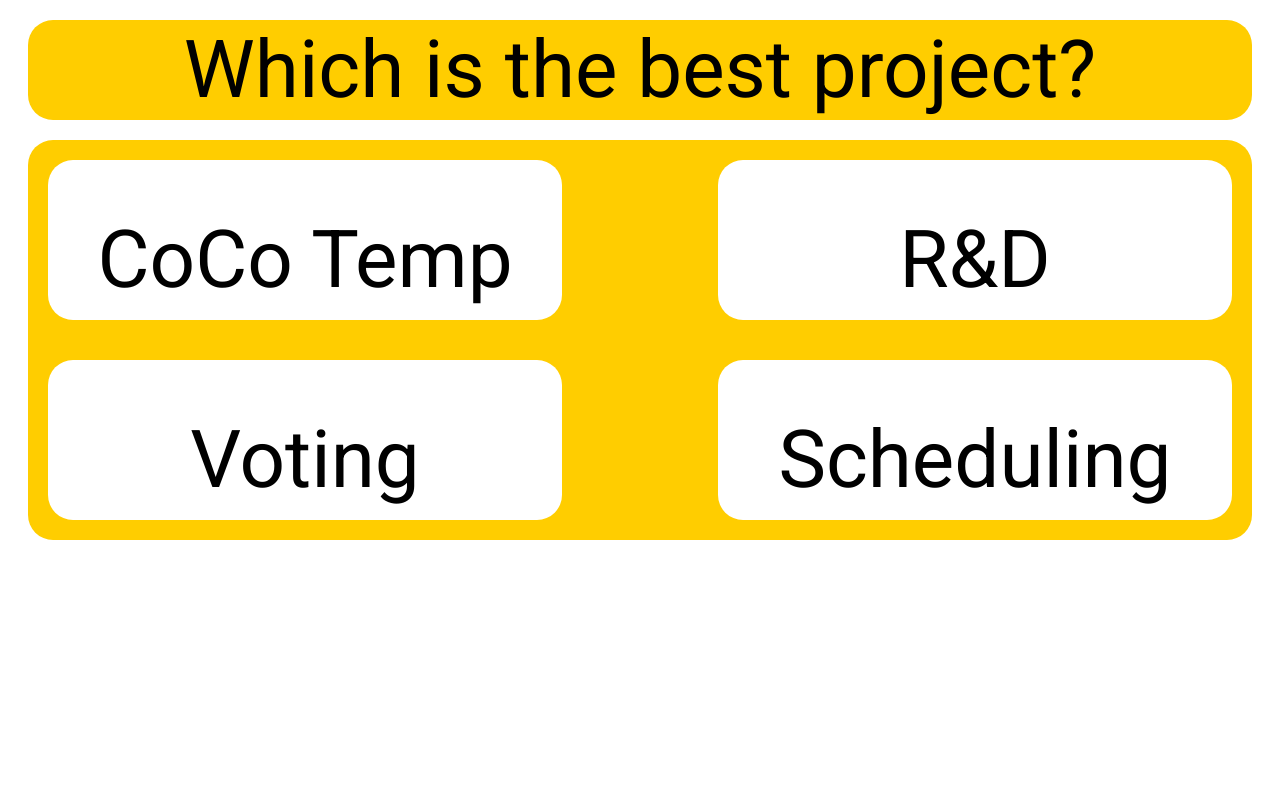
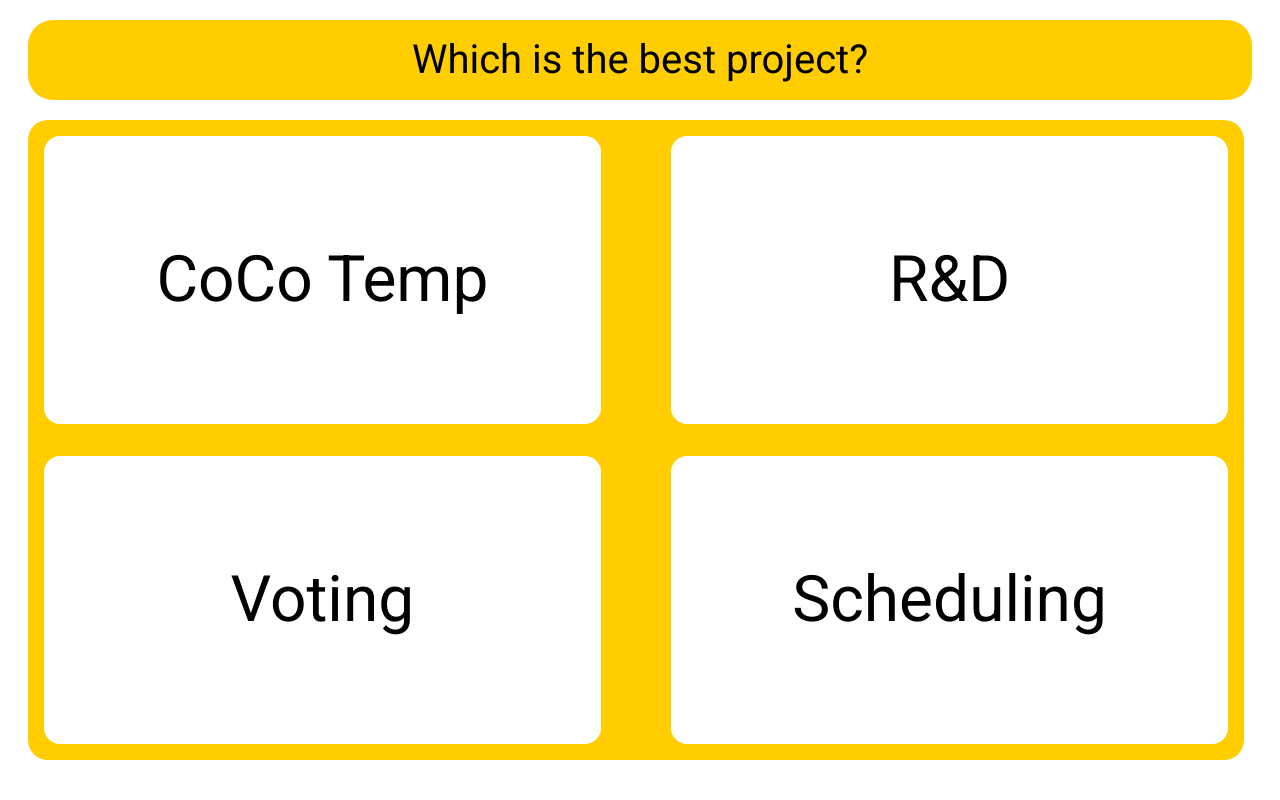
Before and after one commit to MTUHIDE/ask-meagain, a Flask app: template app/app/templates/surveyQuestion.html in a window 1280 px wide. Run offline with Flask 2, Linux system fonts and the light colour scheme; the template is opened without the code that fills it, so the values that code supplies are empty.

Commit message:
Beginning of master stylesheet
I'm not quite sure what we needed but if you want to make buttons or containing divs there's very basic CSS to match it. It's in app/style/style.css which you will most likely want to link from app/template/examplePage.html using <link rel="stylesheet" type="text/css" href="../style/style.css">

```diff
--- /dev/null
+++ b/app/app/style/style.css
@@ -0,0 +1,60 @@
+body
+{
+	background-color: white;
+}
+
+.menuButton
+{
+	background-color: #ffcd00;
+	color: black;
+
+	text-align: center;
+	font-family: "Roboto";
+}
+
+.containerBox
+{
+	background-color: #ffcd00;
+}
+
+
+/*survey page specific below*/
+.surveyButton
+{
+	background-color: white;
+	color: black;
+
+	text-align: center;
+	line-height: 36vh;
+	font-size: 8vh;
+	font-family: "Roboto";
+
+	height: 36vh;
+	margin: 2vh;
+	border-radius: 2vh
+
+}
+
+#questionBox
+{
+	background-color: #ffcd00;
+	color: black;
+
+	text-align: center;
+	line-height: 10vh;
+	font-size: 5vh;
+	font-family: "Roboto";
+
+	height: 10vh;
+	margin: 2.5vh;
+	border-radius: 25px;
+}
+
+#answerContainer
+{
+	background-color: #ffcd00;
+	margin:2.5vh;
+	border-radius: 2.5vh;
+	height: 80vh;
+	width: 95vw;
+}
--- a/app/app/templates/surveyQuestion.css
+++ /dev/null
@@ -1,43 +0,0 @@
-body
-{
-
-	background-color: white;
-
-
-}
-
-.button
-{
-	background-color: white;
-	color: black;
-
-	text-align: center;
-	line-height: 25vh;
-	font-size: 10vh;
-	font-family: "Roboto";
-
-	margin: 20px;
-	border-radius: 25px
-
-}
-
-#questionBox
-{
-	background-color: #ffcd00;
-	color: black;
-
-	text-align: center;
-	line-height: 100px;
-	font-size: 10vh;
-	font-family: "Roboto";
-
-	margin: 20px;
-	border-radius: 25px;
-}
-
-#answerContainer
-{
-	background-color: #ffcd00;
-	margin:20px;
-	border-radius: 25px
-}
--- a/app/app/templates/surveyQuestion.html
+++ b/app/app/templates/surveyQuestion.html
@@ -1,24 +1,24 @@
 <!DOCTYPE HTML>
 <head>
-	<link rel="stylesheet" type="text/css" href="surveyQuestion.css">
+	<link rel="stylesheet" type="text/css" href="../style/style.css">
 	<link href="https://fonts.googleapis.com/css?family=Roboto" rel="stylesheet">
 </head>
 
 <body>
-	<div id="questionBox" style="height: 100px">
+	<div id="questionBox" style="">
 		Which is the best project?
 	</div>
-	<div id="answerContainer" style="height: 400px">
-		<div class="button" style="height: 40%; width: 42%; float:left">
+	<div id="answerContainer" style="">
+		<div class="surveyButton" style=" width: 43.5vw; float:left">
 			CoCo Temp
 		</div>
-		<div class="button" style="height: 40%; width: 42%; float:right">
+		<div class="surveyButton" style=" width: 43.5vw; float:right">
 			R&D
 		</div>
-		<div class="button" style="height: 40%; width: 42%; float:left">
+		<div class="surveyButton" style=" width: 43.5vw; float:left">
 			Voting
 		</div>
-		<div class="button" style="height: 40%; width: 42%; float:right">
+		<div class="surveyButton" style=" width: 43.5vw; float:right">
 			Scheduling
 		</div>
 	</div>
```
